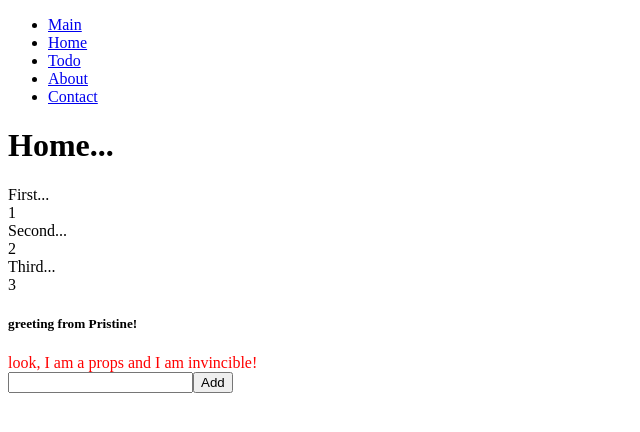
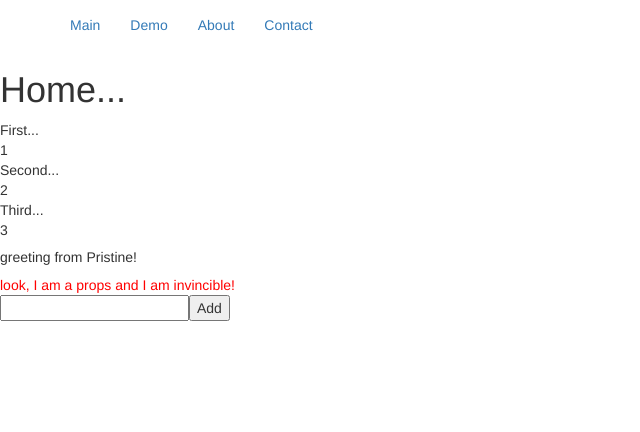
Before and after one commit to zetekla/reactApp, a React app: page / in a window 1280 px wide. Shown: the top 432 px of the page, without its empty margins (0-640 px from the left). Built offline with nearby package versions, Linux system fonts and the light colour scheme.

Commit message:
update develop with bootstrap nav-bar

```diff
--- a/components/Nav.jsx
+++ b/components/Nav.jsx
@@ -4,16 +4,14 @@ import {Link} from 'react-router';
 export default class Nav extends React.Component {
    render() {
       return (
-         <div>
-            <ul>
+         <div className="container">
+            <div className="row">
+               <ul className="nav navbar-nav">
                   <li>
                      <Link to="/">Main</Link>
                   </li>
                   <li>
-                  <Link to="home">Home</Link>
-               </li>
-               <li>
-                  <Link to="todo">Todo</Link>
+                     <Link to="home">Demo</Link>
                   </li>
                   <li>
                      <Link to="about">About</Link>
@@ -22,7 +20,10 @@ export default class Nav extends React.Component {
                      <Link to="contact">Contact</Link>
                   </li>
                </ul>
+            </div>
+            <div className="row">
               {this.props.children}
+            </div>
          </div>
       )
    }
--- a/main.js
+++ b/main.js
@@ -1,6 +1,8 @@
 import React from 'react';
 import ReactDOM from 'react-dom';
 import { Router, Route, Link, browserHistory, IndexRoute  } from 'react-router';
+
+import Bootstrap from 'bootstrap/dist/css/bootstrap.css';
 
 import { createStore } from 'redux'
 import { Provider } from 'react-redux'
@@ -10,7 +12,7 @@ import {Home,About,Todo,Contact} from './App.jsx';
 
 import todoApp from './reducers/reducers'
 
-let store = createStore(todoApp)
+let store = createStore(todoApp);
 
 ReactDOM.render((
 	<div>
--- a/webpack.config.js
+++ b/webpack.config.js
@@ -22,6 +22,34 @@ var config = {
             query: {
                presets: ['es2015', 'react']
             }
+         },
+         {
+          test: /\.css$/,
+          loader: "style-loader!css-loader"
+         },
+         {
+          test: /\.png$/,
+          loader: "url-loader?limit=100000"
+         },
+         {
+          test: /\.jpg$/,
+          loader: "file-loader"
+         },
+         {
+          test: /\.(woff|woff2)(\?v=\d+\.\d+\.\d+)?$/,
+          loader: 'url?limit=10000&mimetype=application/font-woff'
+         },
+         {
+          test: /\.ttf(\?v=\d+\.\d+\.\d+)?$/,
+          loader: 'url?limit=10000&mimetype=application/octet-stream'
+         },
+         {
+          test: /\.eot(\?v=\d+\.\d+\.\d+)?$/,
+          loader: 'file'
+         },
+         {
+          test: /\.svg(\?v=\d+\.\d+\.\d+)?$/,
+          loader: 'url?limit=10000&mimetype=image/svg+xml'
          }
       ]
    },
```
Also changed, not shown: package.json (+13 -6 lines). Lines whose indentation alone changed are shown as unchanged.
